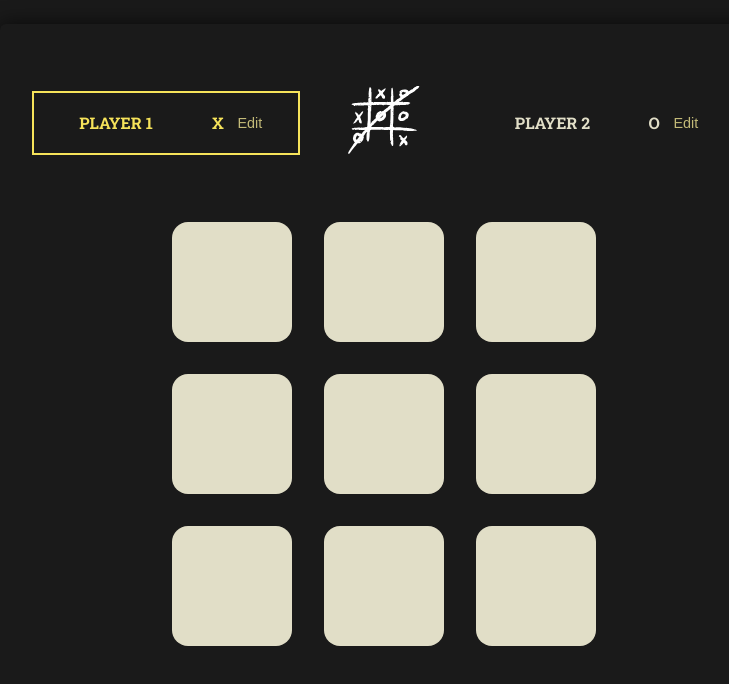
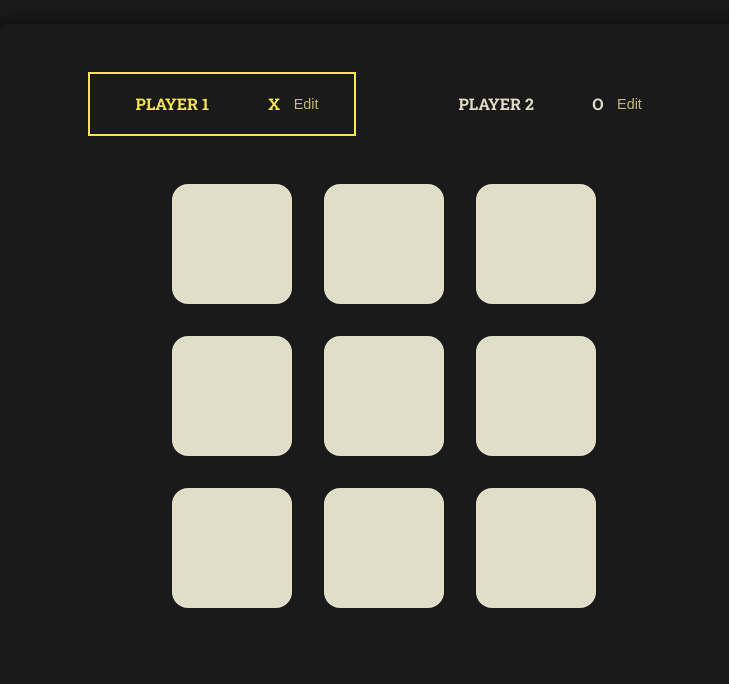
Before and after one commit to zulkifl7/react-tic-tac-toe, a React (Vite) app: page / in a window 1280 px wide. Shown: the top 684 px of the page, without its empty margins (256-985 px from the left). Built offline with nearby package versions, Linux system fonts and the light colour scheme; a web font is replaced by a local one.

Commit message:
First Production version - No Logic

```diff
--- a/src/components/GameContainer/Players/Players.css
+++ b/src/components/GameContainer/Players/Players.css
@@ -3,7 +3,7 @@
 	padding: 0;
 	margin: 1rem 0;
 	display: flex;
-	justify-content: space-between;
+	justify-content: space-evenly;
 	align-items: center;
 	/* gap: 2rem; */
 }
--- a/src/components/GameContainer/Players/Players.jsx
+++ b/src/components/GameContainer/Players/Players.jsx
@@ -11,10 +11,10 @@ function Players({ activePlayer }) {
 				defaultName="player 1"
 				defaultSymbol="X"
 			/>
-			<div>
-				{/* <div className="image"></div> */}
+			{/* <div>
+				<div className="image"></div>
 				<img src={logo} alt="tic tac toe logo" />
-			</div>
+			</div> */}
 			<Player
 				classList={activePlayer === "O" ? "active" : ""}
 				defaultName="player 2"
```
